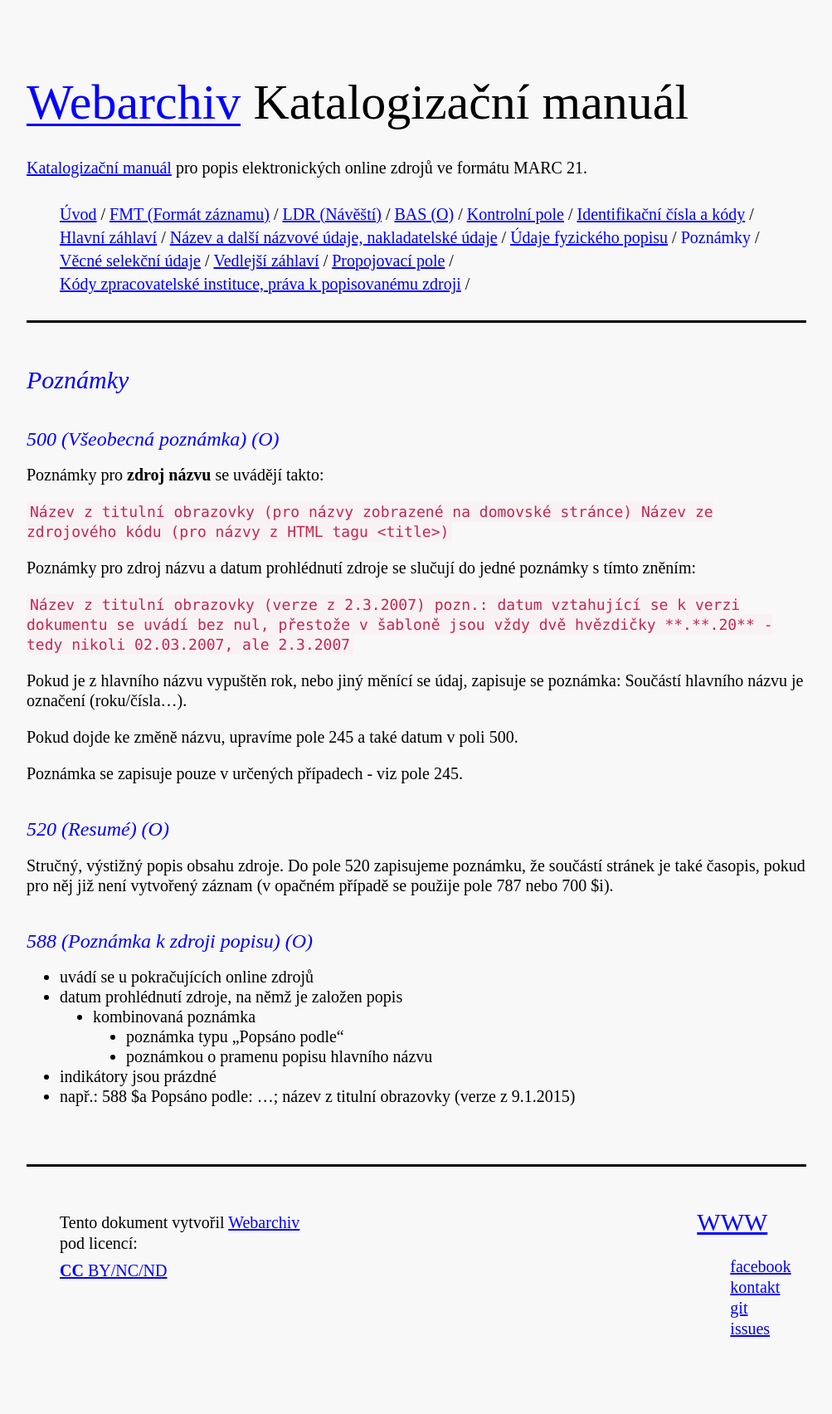
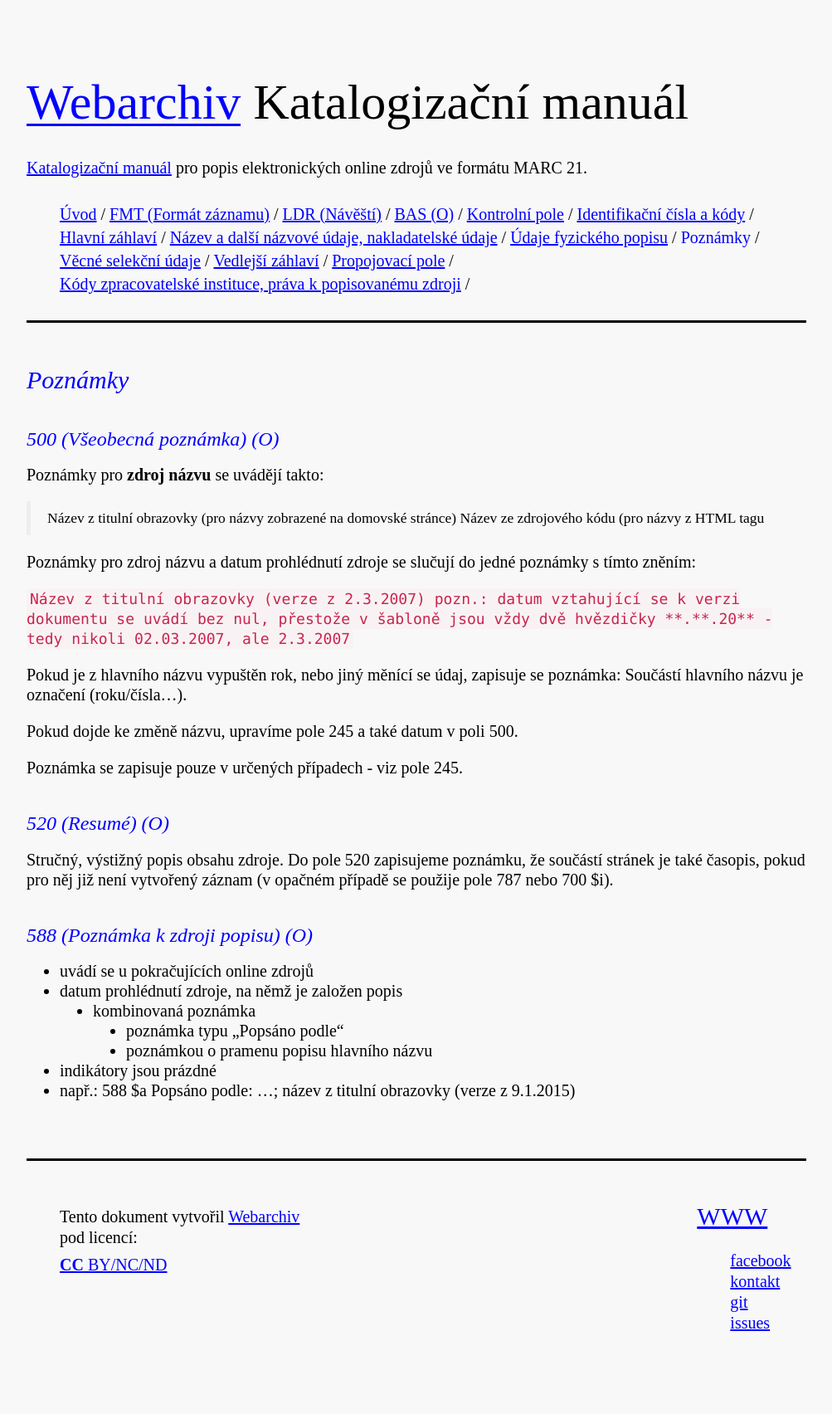
Before and after one commit to WebarchivCZ/katalogizacni-manual, a Jekyll site: the page built from _posts/2017-06-18-Poznamky.md, in a window 1280 px wide. Shown: the whole page at 83% size, without its empty margins (138-1141 px from the left). Built offline with Jekyll 4.4.1, drawn with Linux system fonts in a browser that asks for light colours.

Commit message:
edit_sipky_poznamky

```diff
--- a/_posts/2017-06-18-Poznamky.md
+++ b/_posts/2017-06-18-Poznamky.md
@@ -9,10 +9,10 @@
 
 Poznámky pro **zdroj názvu** se uvádějí takto:
 
-``
-Název z titulní obrazovky (pro názvy zobrazené na domovské stránce)
-Název ze zdrojového kódu (pro názvy z HTML tagu <title>)
-``
+
+> Název z titulní obrazovky (pro názvy zobrazené na domovské stránce)
+> Název ze zdrojového kódu (pro názvy z HTML tagu <title>)
+
 
 
 Poznámky pro zdroj názvu a datum prohlédnutí zdroje se slučují do jedné poznámky s tímto zněním:
```
